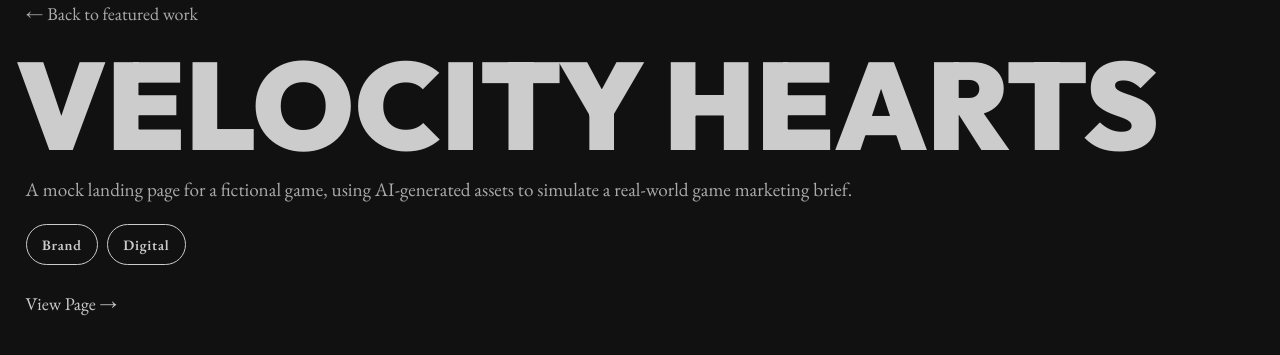
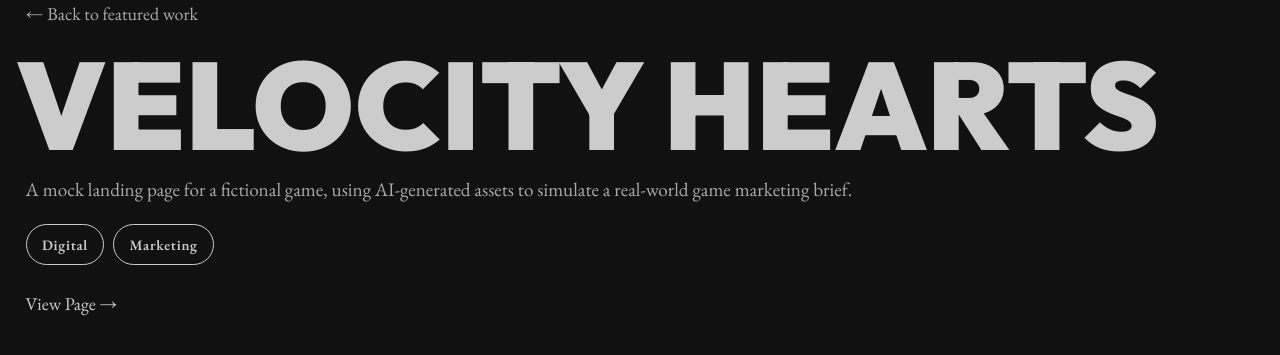
Before and after one commit to atelierSteve/portfolio, a Jekyll site: the page built from _projects/velocity-hearts.md, in a window 1280 px wide. Shown: the top 355 px of the page. Built offline with Jekyll 4.4.1, drawn with Linux system fonts in a browser that asks for light colours.

Commit message:
update to vh tags

```diff
--- a/_projects/velocity-hearts.md
+++ b/_projects/velocity-hearts.md
@@ -4,8 +4,8 @@ title: "Velocity Hearts"
 description: "A mock landing page for a fictional game, using AI-generated assets to simulate a real-world game marketing brief."
 with-link: "velocity-hearts"
 tags:
-  - "brand"
   - "digital"
+  - "marketing"
 featured: false
 order: 21
 thumbnail: "/assets/images/velocity-hearts/velocity-hearts-00.webp"
```
Also changed, not shown: 2 other files.
